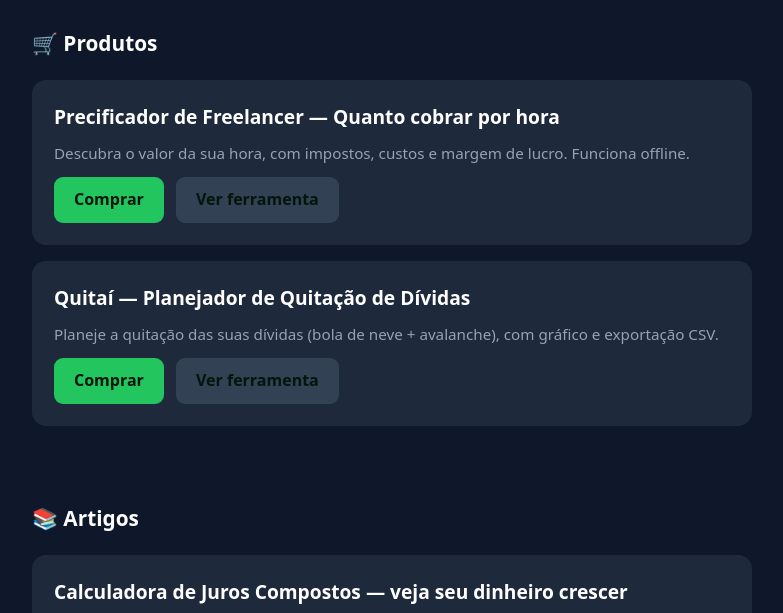
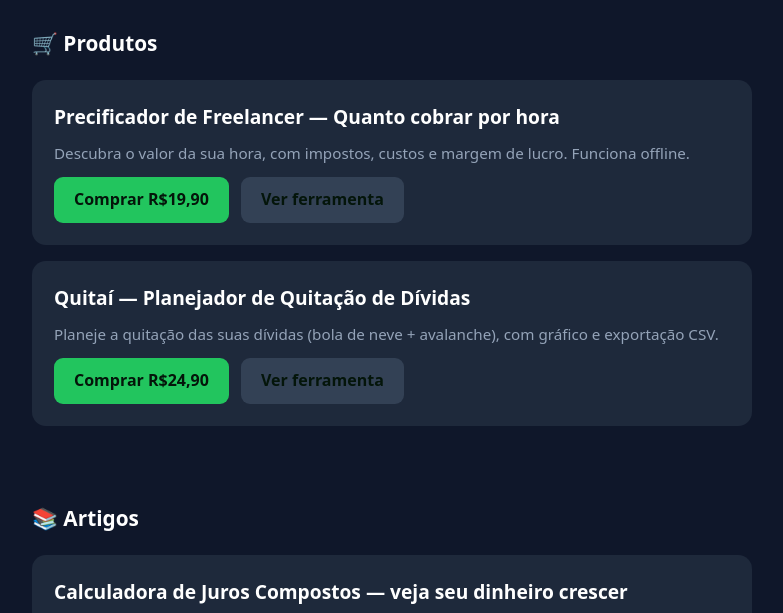
Before and after one commit to jezusmarty-ops/blog, a plain HTML site: page index.html in a window 1280 px wide. Shown: the part 163-776 px from the top of the page, without its empty margins (248-1031 px from the left). Drawn offline with Linux system fonts and the light colour scheme.

Commit message:
vitrine: preços corretos (19,90 / 24,90)

```diff
--- a/index.html
+++ b/index.html
@@ -35,13 +35,13 @@
     <div class="produto">
       <h3><a href="produtos/precificador-freelancer.html">Precificador de Freelancer — Quanto cobrar por hora</a></h3>
       <p>Descubra o valor da sua hora, com impostos, custos e margem de lucro. Funciona offline.</p>
-      <a class="comprar" href="https://buy.stripe.com/dRmeVe9NJ4Jvbhf0qsdEs01">Comprar</a>
+      <a class="comprar" href="https://buy.stripe.com/00wcN6cZVek53ON2yAdEs06">Comprar R$19,90</a>
       <a class="comprar" style="background:#334155;margin-left:8px" href="produtos/precificador-freelancer.html">Ver ferramenta</a>
     </div>
     <div class="produto">
       <h3><a href="produtos/produto-20261012-211640.html">Quitaí — Planejador de Quitação de Dívidas</a></h3>
       <p>Planeje a quitação das suas dívidas (bola de neve + avalanche), com gráfico e exportação CSV.</p>
-      <a class="comprar" href="https://buy.stripe.com/bJe5kE3pla3P5WV4GIdEs04">Comprar</a>
+      <a class="comprar" href="https://buy.stripe.com/3cIaEY3plgsd4SR5KMdEs05">Comprar R$24,90</a>
       <a class="comprar" style="background:#334155;margin-left:8px" href="produtos/produto-20261012-211640.html">Ver ferramenta</a>
     </div>
   </main>
```
